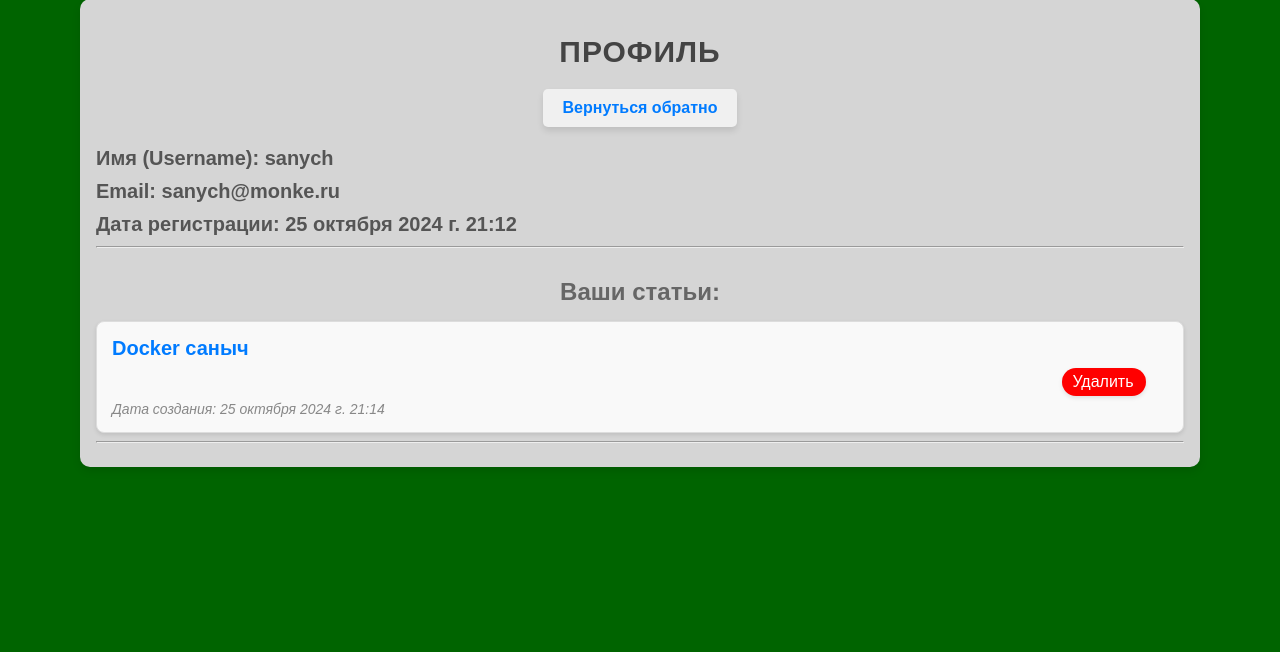
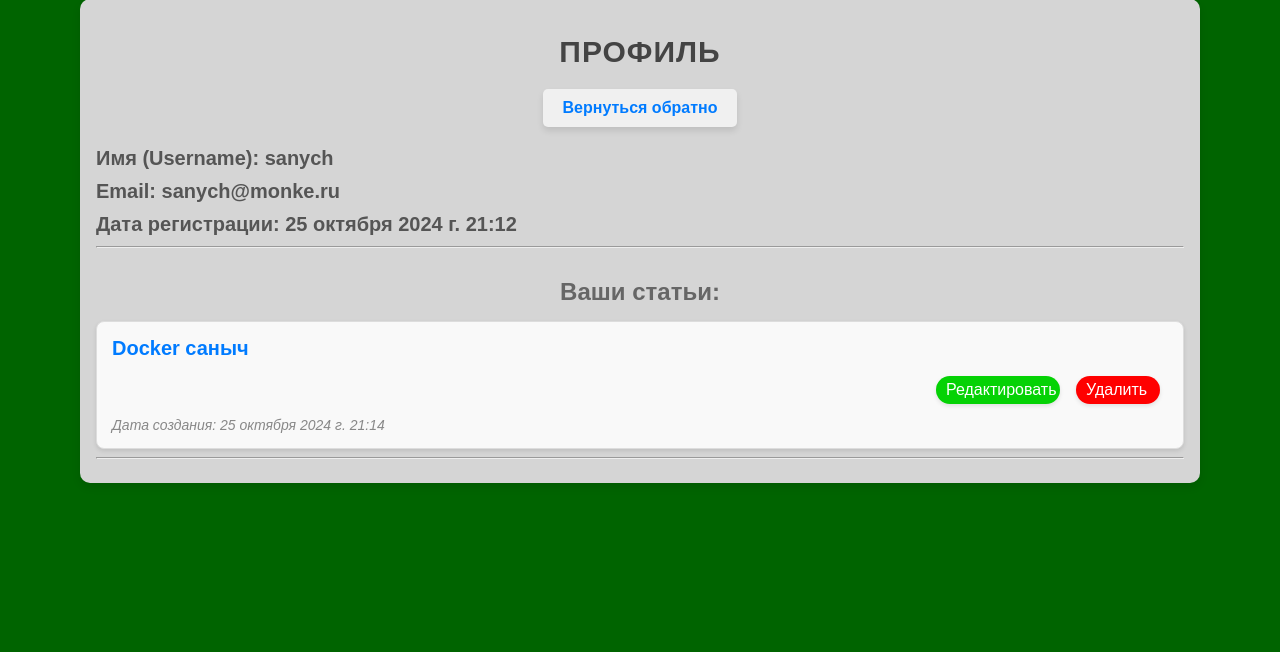
Before and after one commit to KuroshiXD/PetProjects, a Django app: a page that uses djangoProject/myApp/templates/profile.html in a window 1280 px wide. Shown: the part 81-733 px from the top of the page. Run offline with Django 5.2, Linux system fonts and the light colour scheme; a user stored in the database is signed in; data comes from the database, SQL or seed files in the repository; both versions use the stored data as it was after the commit.

Commit message:
added edit_topic

```diff
--- a/djangoProject/djangoProject/settings.py
+++ b/djangoProject/djangoProject/settings.py
@@ -20,7 +20,7 @@ BASE_DIR = Path(__file__).resolve().parent.parent
 # See https://docs.djangoproject.com/en/5.1/howto/deployment/checklist/
 
 # SECURITY WARNING: keep the secret key used in production secret!
-SECRET_KEY = 'Secret_key'
+SECRET_KEY = 'django-insecure-7op(*2i%2+b@jahl)=wtwbed&_*%_%e&a6fa#4^urvlyo=3g3o'
 
 # SECURITY WARNING: don't run with debug turned on in production!
 DEBUG = True
@@ -116,7 +116,7 @@ USE_TZ = True
 # Static files (CSS, JavaScript, Images)
 # https://docs.djangoproject.com/en/5.1/howto/static-files/
 
-STATIC_URL = 'myApp/static/'
+STATIC_URL = '/static/'
 
 # Default primary key field type
 # https://docs.djangoproject.com/en/5.1/ref/settings/#default-auto-field
--- a/djangoProject/djangoProject/urls.py
+++ b/djangoProject/djangoProject/urls.py
@@ -25,6 +25,7 @@ urlpatterns = [
     path('register/', register, name='register'),
     path('topics/<int:topic_id>/comments/', add_comment, name='add_comment'),
     path('topics/profile/<str:username>/deleted_article/<int:topic_id>', delete_topic, name='delete_topic'),
+    path('topics/profile/edit_topic/<int:topic_id>', edit_topic, name='edit_topic'),
     path('topics/<int:topic_id>/rep_comment/<int:comment_id>/', comment_reply, name='comment_reply'),
     path('topics/profile/<str:username>', profile, name='profile'),
     path('topics/<int:topic_id>/', topic_content, name='topic_content'),
--- a/djangoProject/myApp/static/styles/styles.css
+++ b/djangoProject/myApp/static/styles/styles.css
@@ -479,6 +479,26 @@
     padding-left: 0;
 }
 
+.util_btns {
+    display: flex;
+    flex-direction: row;
+    justify-content: right;
+}
+
+.edit_topic {
+    display: inline-block;
+    text-decoration: none;
+    padding: 5px 10px;
+    background: #05d205;
+    border-radius: 1rem;
+    width: 6.5rem;
+    color: white;
+    box-shadow: 0 2px 4px rgba(0, 0, 0, 0.1);
+    transition: all 0.3s;
+    cursor: pointer;
+    margin: 0.5rem;
+}
+
 .delete_article {
     display: inline-block;
     text-decoration: none;
@@ -487,15 +507,20 @@
     border-radius: 1rem;
     width: 4rem;
     color: white;
-    margin-left: 90%;
     box-shadow: 0 2px 4px rgba(0, 0, 0, 0.1);
     transition: all 0.3s;
     cursor: pointer;
+    margin: 0.5rem;
 }
 
 .delete_article:hover {
     background-color: #fc4141;
     transform: scale(1.3);
+}
+
+.edit_topic:hover {
+    background-color: #00fa46;
+    transform: scale(1.2);
 }
 
 .article-item,
--- a/djangoProject/myApp/templates/profile.html
+++ b/djangoProject/myApp/templates/profile.html
@@ -25,7 +25,10 @@
                     {% for article in articles %}
                         <div class="article-item">
                             <a href="{% url 'topic_content' article.id %}" class="article-link">{{ article.title }}</a>
-                            <a href="{% url 'delete_topic' username article.id %}" class="delete_article">Удалить</a>
+                            <div class="util_btns">
+                                <a href="{% url 'edit_topic' article.id %}" class="edit_topic">Редактировать</a>
+                                <a href="{% url 'delete_topic' username article.id %}" class="delete_article">Удалить</a>
+                            </div>
                             <span class="article-date">Дата создания: {{ article.created_at }}</span>
                         </div>
                     {% endfor %}
--- a/djangoProject/myApp/views.py
+++ b/djangoProject/myApp/views.py
@@ -4,6 +4,7 @@ from django.http import HttpResponse
 from django.shortcuts import render, redirect
 from .models import User, Topic, Message, ReplyMessage
 import datetime
+import re
 
 
 def logout(request):
@@ -166,3 +167,32 @@ def profile(request, username):
 def delete_topic(request, username, topic_id):
     Topic.objects.get(id=topic_id).delete()
     return redirect('profile', username=username)
+
+
+def edit_topic(request, topic_id):
+    topic = Topic.objects.get(id=topic_id)
+    if request.method == 'POST':
+        edited_topic = request.POST.get('edit_title')
+        edited_content = request.POST.get('edit_content')
+
+        errors = {}
+
+        if re.match(r'^\s+', edited_topic) or re.match(r'^\s+', edited_content):
+            errors['error'] = "Place shouldn't be starts with a space"
+
+        if errors:
+            return render(request, 'edit_topic.html', context=errors)
+
+        topic.title = edited_topic
+        topic.description = edited_content
+        topic.save()
+
+        return redirect('profile', username=User.objects.get(id=topic.author_id).username)
+    return render(request, 'edit_topic.html', context={
+        "username": User.objects.get(id=topic.author_id).username,
+        "topic_title": Topic.objects.get(id=topic_id).title,
+        "topic_content": Topic.objects.get(id=topic_id).description,
+        "topic_id": topic_id,
+        "current_content": Topic.objects.get(id=topic_id).description,
+        "current_topic": Topic.objects.get(id=topic_id).title,
+    })
```
Also changed, not shown: djangoProject/myApp/templates/edit_topic.html (added, +22 -0 lines), djangoProject/db.sqlite3.
